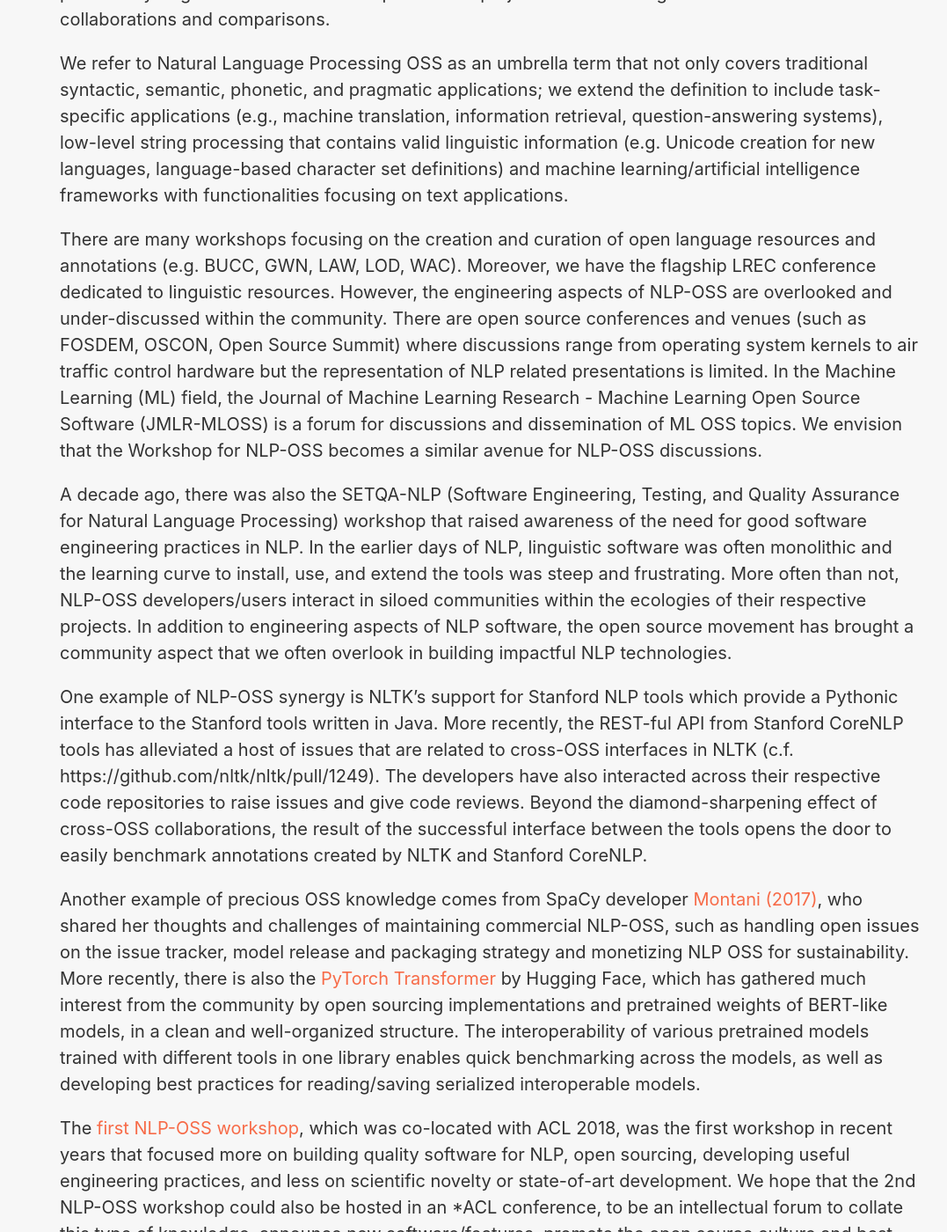
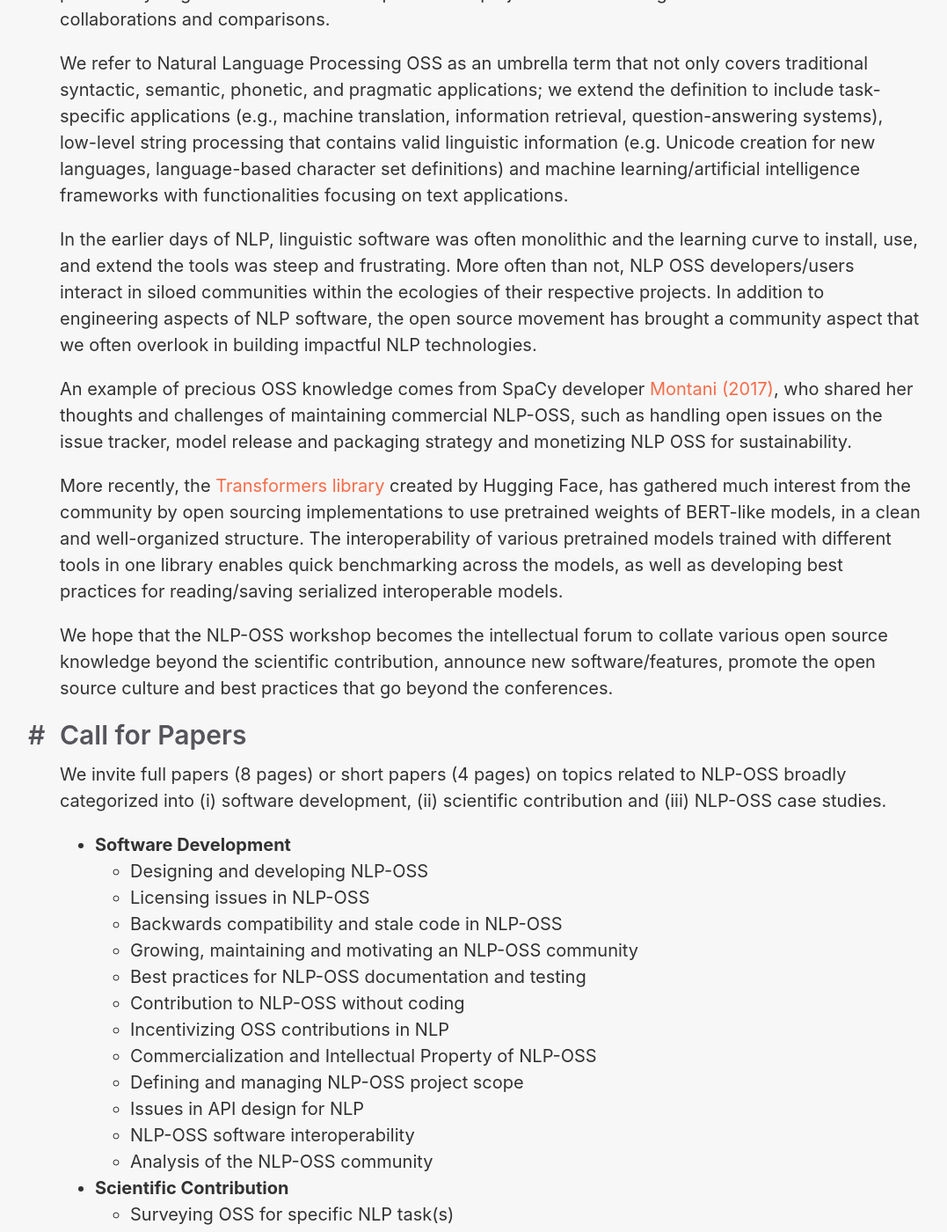
Before and after one commit to nlposs/nlposs.github.io, a Jekyll site: the page built from 2020/index.md, in a window 1280 px wide and 1400 px high, scrolled down 436 px. Shown: the whole window at 88% size, without its empty margins (82-1159 px from the left). Built offline with Jekyll 4.4.1, drawn with Linux system fonts in a browser that asks for light colours; some of the changed text lies outside the part shown.

Commit message:
Shorten the introduction to workshop
Proposal is more verbose but site should keep it simple

```diff
--- a/2020/index.md
+++ b/2020/index.md
@@ -9,16 +9,13 @@
 
 We refer to Natural Language Processing OSS as an umbrella term that not only covers traditional syntactic, semantic, phonetic, and pragmatic applications; we extend the definition to include task-specific applications (e.g., machine translation, information retrieval, question-answering systems), low-level string processing that contains valid linguistic information (e.g. Unicode creation for new languages, language-based character set definitions) and machine learning/artificial intelligence frameworks with functionalities focusing on text applications.
 
-There are many workshops focusing on the creation and curation of open language resources and annotations (e.g. BUCC, GWN, LAW, LOD, WAC). Moreover, we have the flagship LREC conference dedicated to linguistic resources. However, the engineering aspects of NLP-OSS are overlooked and under-discussed within the community. There are open source conferences and venues (such as FOSDEM, OSCON, Open Source Summit) where discussions range from operating system kernels to air traffic control hardware but the representation of NLP related presentations is limited. In the Machine Learning (ML) field, the Journal of Machine Learning Research - Machine Learning Open Source Software (JMLR-MLOSS) is a forum for discussions and dissemination of ML OSS topics. We envision that the Workshop for NLP-OSS becomes a similar avenue for NLP-OSS discussions.
+In the earlier days of NLP, linguistic software was often monolithic and the learning curve to install, use, and extend the tools was steep and frustrating. More often than not, NLP OSS developers/users interact in siloed communities within the ecologies of their respective projects. In addition to engineering aspects of NLP software, the open source movement has brought a community aspect that we often overlook in building impactful NLP technologies.
 
-A decade ago, there was also the SETQA-NLP (Software Engineering, Testing, and Quality Assurance for Natural Language Processing) workshop that raised awareness of the need for good software engineering practices in NLP. In the earlier days of NLP, linguistic software was often monolithic and the learning curve to install, use, and extend the tools was steep and frustrating. More often than not, NLP-OSS developers/users interact in siloed communities within the ecologies of their respective projects. In addition to engineering aspects of NLP software, the open source movement has brought a community aspect that we often overlook in building impactful NLP technologies.
+An example of precious OSS knowledge comes from SpaCy developer [Montani (2017)](https://ines.io/blog/spacy-commercial-open-source-nlp), who shared her thoughts and challenges of maintaining commercial NLP-OSS, such as handling open issues on the issue tracker, model release and packaging strategy and monetizing NLP OSS for sustainability.
 
-One example of NLP-OSS synergy is NLTK's support for Stanford NLP tools which provide a Pythonic interface to the Stanford tools written in Java. More recently, the REST-ful API from Stanford CoreNLP tools has alleviated a host of issues that are related to cross-OSS interfaces in NLTK (c.f. https://github.com/nltk/nltk/pull/1249). The developers have also interacted across their respective code repositories to raise issues and give code reviews. Beyond the diamond-sharpening effect of cross-OSS collaborations, the result of the successful interface between the tools opens the door to easily benchmark annotations created by NLTK and Stanford CoreNLP.
+More recently, the [Transformers library](https://github.com/huggingface/transformers) created by Hugging Face, has gathered much interest from the community by open sourcing implementations to use pretrained weights of BERT-like models, in a clean and well-organized structure. The interoperability of various pretrained models trained with different tools in one library enables quick benchmarking across the models, as well as developing best practices for reading/saving serialized interoperable models.
 
-Another example of precious OSS knowledge comes from SpaCy developer [Montani (2017)](https://ines.io/blog/spacy-commercial-open-source-nlp), who shared her thoughts and challenges of maintaining commercial NLP-OSS, such as handling open issues on the issue tracker, model release and packaging strategy and monetizing NLP OSS for sustainability. More recently, there is also the [PyTorch Transformer](https://github.com/huggingface/pytorch-transformers) by Hugging Face, which has gathered much interest from the community by open sourcing implementations and pretrained weights of BERT-like models, in a clean and well-organized structure. The interoperability of various pretrained models trained with different tools in one library enables quick benchmarking across the models, as well as developing best practices for reading/saving serialized interoperable models.
-
-The [first NLP-OSS workshop](../2018), which was co-located with ACL 2018, was the first workshop in recent years that focused more on building quality software for NLP, open sourcing, developing useful engineering practices, and less on scientific novelty or state-of-art development. We hope that the 2nd NLP-OSS workshop could also be hosted in an *ACL conference, to be an intellectual forum to collate this type of knowledge, announce new software/features, promote the open source culture and best practices that go beyond the conferences.
-
+We hope that the NLP-OSS workshop becomes the intellectual forum to collate various open source knowledge beyond the scientific contribution, announce new software/features, promote the open source culture and best practices that go beyond the conferences.
 
 ## Call for Papers
 
```
